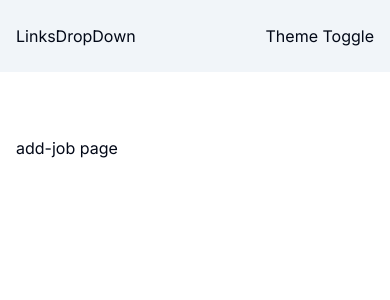
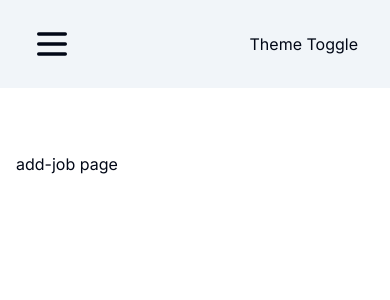
Before and after one commit to qsy123-coder/next-jobify-app, a Next.js app: page /add-job in a window 390 px wide. Shown: the top 300 px of the page. Built offline with nearby package versions, Linux system fonts and the light colour scheme.

Commit message:
下拉菜单完成

```diff
--- a/app/globals.css
+++ b/app/globals.css
@@ -24,6 +24,11 @@
     --input: 214.3 31.8% 91.4%;
     --ring: 221.2 83.2% 53.3%;
     --radius: 0.5rem;
+    --chart-1: 12 76% 61%;
+    --chart-2: 173 58% 39%;
+    --chart-3: 197 37% 24%;
+    --chart-4: 43 74% 66%;
+    --chart-5: 27 87% 67%;
   }
 
   .dark {
@@ -46,6 +51,11 @@
     --border: 217.2 32.6% 17.5%;
     --input: 217.2 32.6% 17.5%;
     --ring: 224.3 76.3% 48%;
+    --chart-1: 220 70% 50%;
+    --chart-2: 160 60% 45%;
+    --chart-3: 30 80% 55%;
+    --chart-4: 280 65% 60%;
+    --chart-5: 340 75% 55%;
   }
 }
 
--- a/app/page.tsx
+++ b/app/page.tsx
@@ -6,10 +6,10 @@ import Link from "next/link";
 const HomePage = () => {
   return (
     <main>
-      <header className="max-w-6xl mx-auto px-4 py-8 sm:px-6">
+      <header className="max-w-[1280px] mx-auto px-4 py-8 sm:px-6">
         <Image src={Logo} alt="logo" />
       </header>
-      <section className="max-w-6xl mx-auto h-screen -mt-[120px]  px-4 py-8 sm:px-8 grid sm:grid-cols-[1fr,400px] items-center justify-center">
+      <section className="max-w-[1280px] mx-auto h-screen -mt-[120px]  px-4 py-8 md:px-8 grid sm:grid-cols-[1fr,300px] md:grid-cols-[1fr,350px] lg:grid-cols-[1fr,400px] items-center justify-center gap-10">
         <div>
           <h1 className="text-4xl md:text-6xl font-bold mb-4 tracking-wider">
             Jobify <span className="text-primary">Tracking</span> App
@@ -24,7 +24,11 @@ const HomePage = () => {
             <Link href={"/add-job"}>Get start</Link>
           </Button>
         </div>
-        <Image src={Main} alt="main-logo" className="sm:block hidden" />
+        <Image
+          src={Main}
+          alt="main-logo"
+          className="sm:block md:block hidden"
+        />
       </section>
     </main>
   );
--- a/components/LinksDropdown.tsx
+++ b/components/LinksDropdown.tsx
@@ -1,7 +1,48 @@
+"use client";
 import React from "react";
-
+import { Button } from "@/components/ui/button";
+import {
+  DropdownMenu,
+  DropdownMenuContent,
+  DropdownMenuItem,
+  DropdownMenuTrigger,
+} from "@/components/ui/dropdown-menu";
+import links from "@/utils/links";
+import { usePathname } from "next/navigation";
+import Link from "next/link";
+import { Menu } from "lucide-react";
 const LinksDropdown = () => {
-  return <div className="block lg:hidden">LinksDropDown</div>;
+  const pathName = usePathname();
+  return (
+    <div className="block lg:hidden">
+      <DropdownMenu>
+        <DropdownMenuTrigger asChild>
+          <Button variant="ghost" asChild size={"icon"}>
+            <Menu />
+          </Button>
+        </DropdownMenuTrigger>
+        <DropdownMenuContent className="w-40" align="start">
+          <DropdownMenuItem className="flex flex-col gap-4">
+            {links.map((link, index) => {
+              return (
+                <Button
+                  asChild
+                  key={link.label}
+                  className="flex gap-4 capitalize items-center "
+                  variant={pathName === link.href ? "default" : "ghost"}
+                >
+                  <Link href={link.href}>
+                    {link.icon}
+                    {link.label}
+                  </Link>
+                </Button>
+              );
+            })}
+          </DropdownMenuItem>
+        </DropdownMenuContent>
+      </DropdownMenu>
+    </div>
+  );
 };
 
 export default LinksDropdown;
--- a/components/Navbar.tsx
+++ b/components/Navbar.tsx
@@ -5,7 +5,7 @@ import { UserButton } from "@clerk/nextjs";
 
 const Navbar = () => {
   return (
-    <nav className="w-full bg-muted flex justify-between items-center px-4 py-6 md:px-12 lg:px-16">
+    <nav className="w-full bg-muted flex justify-between items-center px-8 py-6 md:px-12 lg:px-16">
       <div>
         <LinksDropdown />
       </div>
```
